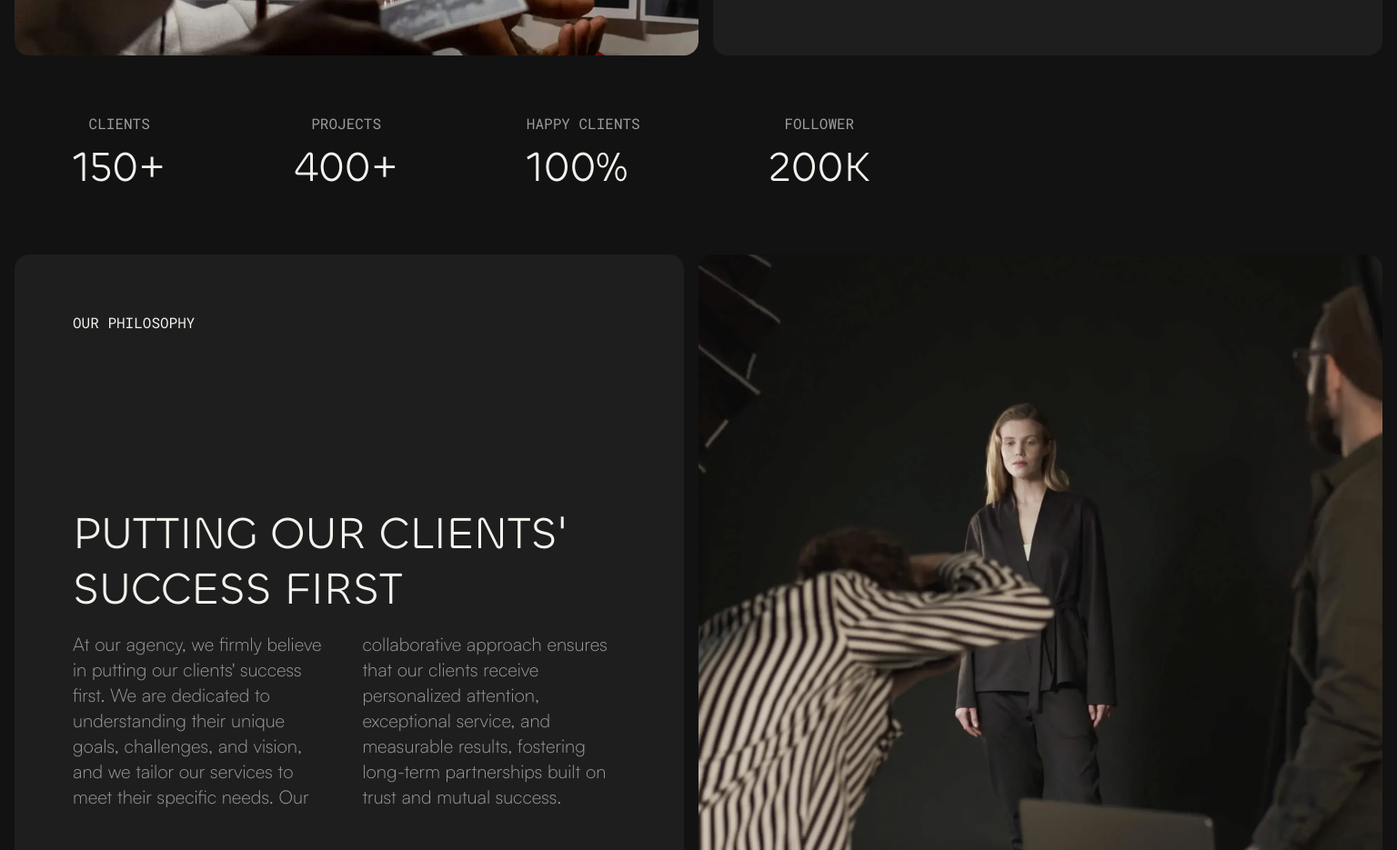
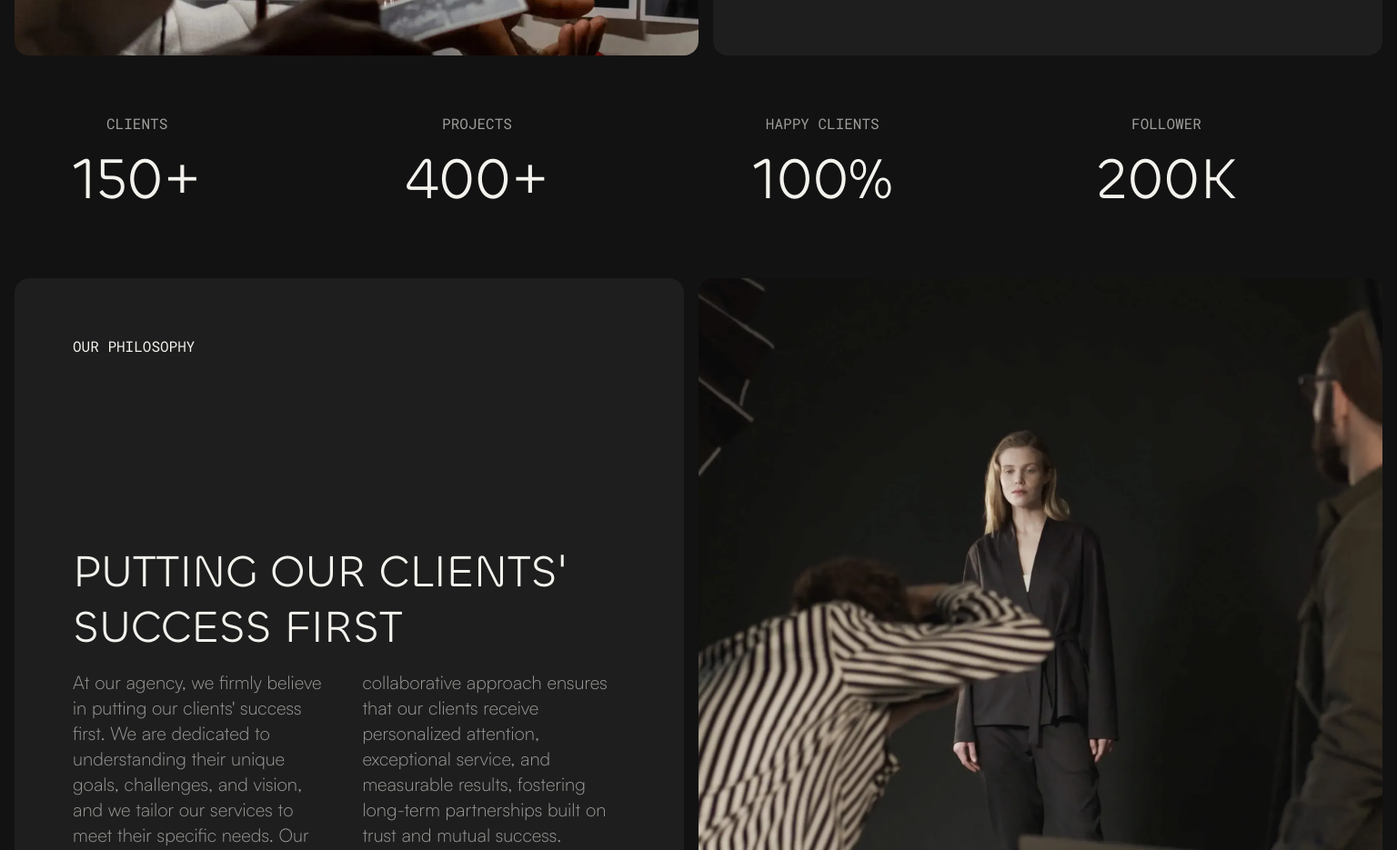
Before and after one commit to Berozgar-Bhaiya/Alvy-cohort-2.0-assignment, a plain HTML site: page index.html in a window 1536 px wide. Shown: the part 1138-2073 px from the top of the page at 91% size. Drawn offline with nearby package versions, Linux system fonts and the light colour scheme.

Commit message:
minor responsive issue fixed in section stats

```diff
--- a/style.scss
+++ b/style.scss
@@ -548,9 +548,28 @@ body {
       }
     }
 
+    .stats {
+      gap: 14rem;
+
+      .stats__top,
+      .stats__bottom {
+        display: flex;
+        gap: 14rem;
+        .stats__item {
+          .stats__label {
+            white-space: nowrap;
+          }
+          .stats__number {
+            padding-top: 0.4rem;
+            font-size: 4rem;
+          }
+        }
+      }
+    }
+
     .philosophy {
       .philosophy__content {
-        gap: 12rem;
+        gap: 13rem;
         padding: 4rem;
 
         .philosophy__text {
```
Also changed, not shown: style.css, 1 other file.
